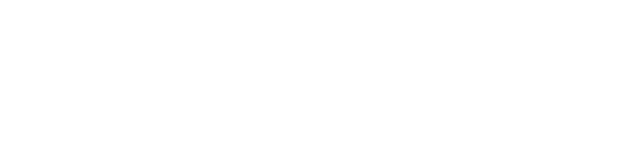
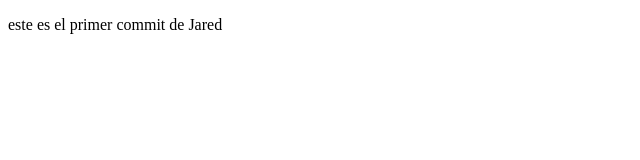
Before and after one commit to angelvelazquez999/RepoBranchTest, a plain HTML site: page index.html in a window 1280 px wide. Shown: the whole page, without its empty margins (0-640 px from the left). Drawn offline with Linux system fonts and the light colour scheme.

Commit message:
este es el primer commit de Jared

```diff
--- a/index.html
+++ b/index.html
@@ -6,6 +6,6 @@
     <title>Document</title>
 </head>
 <body>
-
+    <p>este es el primer commit de Jared</p>
 </body>
 </html>
```
